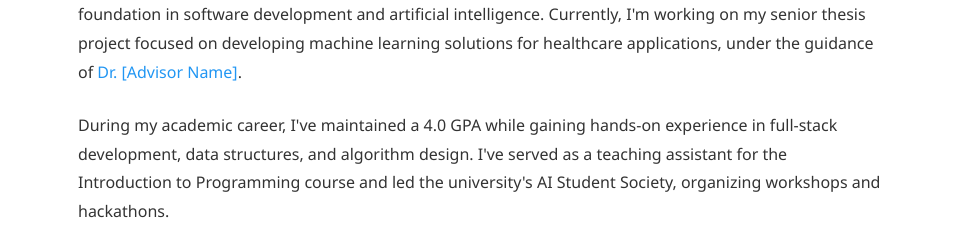
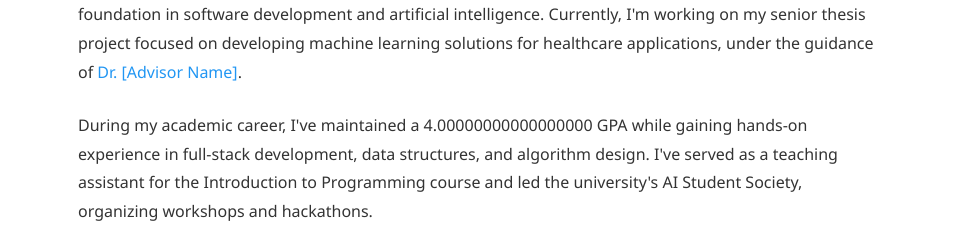
Before and after one commit to tylergiesbrecht39/create_website, a plain HTML site: page index.html in a window 1280 px wide. Shown: the part 206-453 px from the top of the page, 326-1280 px from the left. Drawn offline with Linux system fonts and the light colour scheme.

Commit message:
edit the GPA

```diff
--- a/index.html
+++ b/index.html
@@ -265,7 +265,7 @@
                 </div>
 
                 <div class="content-block">
-                    <p>During my academic career, I've maintained a 4.0 GPA while gaining hands-on experience in full-stack development, data structures, and algorithm design. I've served as a teaching assistant for the Introduction to Programming course and led the university's AI Student Society, organizing workshops and hackathons.</p>
+                    <p>During my academic career, I've maintained a 4.00000000000000000 GPA while gaining hands-on experience in full-stack development, data structures, and algorithm design. I've served as a teaching assistant for the Introduction to Programming course and led the university's AI Student Society, organizing workshops and hackathons.</p>
                 </div>
 
                 <div class="content-block">
```
